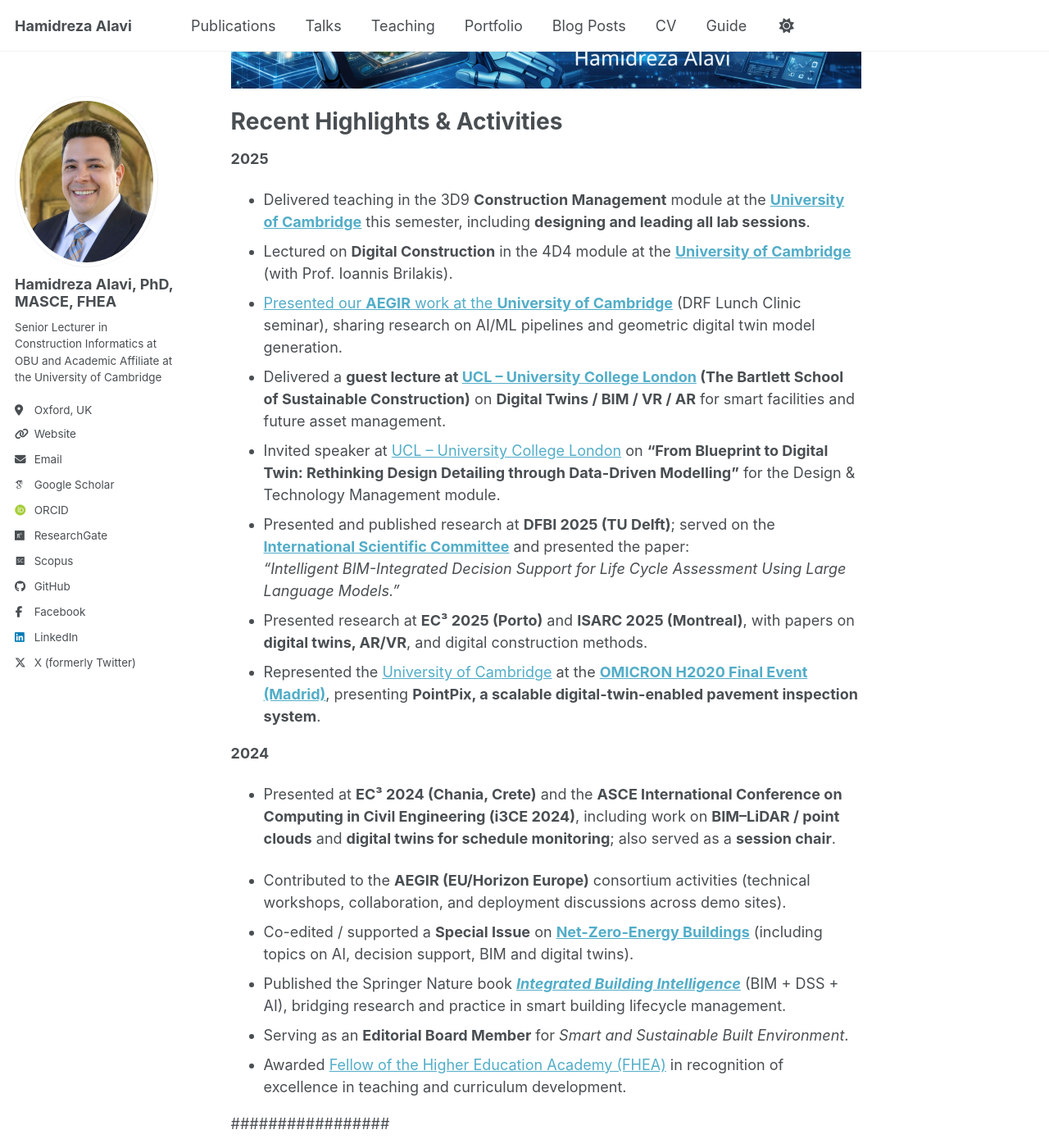
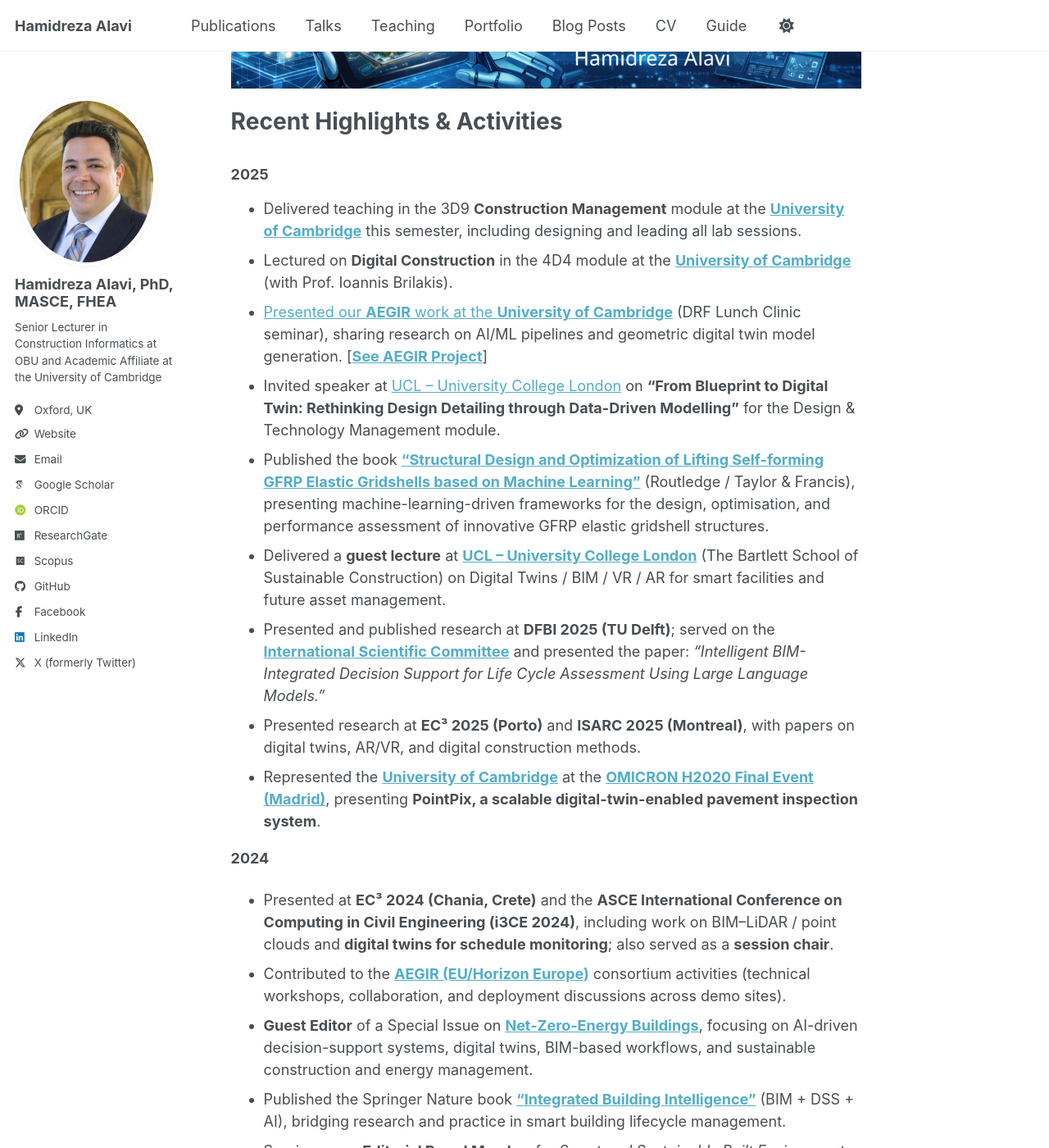
Before and after one commit to Hr-Alavi/Hr-Alavi.github.io, a Jekyll site: the page built from _pages/about.md, in a window 1280 px wide and 1400 px high, scrolled down 1009 px. Shown: the whole window at 82% size. Built offline with Jekyll 4.4.1, drawn with Linux system fonts in a browser that asks for light colours; some web fonts are replaced; a script bundle is joined from its source files by our own code; library files that are not in the unit come from our copies.

Commit message:
Update about.md

```diff
--- a/_pages/about.md
+++ b/_pages/about.md
@@ -18,24 +18,21 @@
 
 Recent Highlights & Activities
 ======
-**2025**
-- Delivered teaching in the 3D9 **Construction Management** module at the [**University of Cambridge**](https://www.cam.ac.uk/) this semester, including **designing and leading all lab sessions**.
+### **2025**
+- Delivered teaching in the 3D9 **Construction Management** module at the [**University of Cambridge**](https://www.cam.ac.uk/) this semester, including designing and leading all lab sessions.
 - Lectured on **Digital Construction** in the 4D4 module at the [**University of Cambridge**](https://www.cam.ac.uk/) (with Prof. Ioannis Brilakis).
-- [Presented our **AEGIR** work at the **University of Cambridge**](https://drf.eng.cam.ac.uk/events/drf-lunchtime-clinic-dr-mudan-wang-and-dr-hamidreza-alavi) (DRF Lunch Clinic seminar), sharing research on AI/ML pipelines and geometric digital twin model generation.
-- Delivered a **guest lecture at [UCL – University College London](https://www.ucl.ac.uk/) (The Bartlett School of Sustainable Construction)** on **Digital Twins / BIM / VR / AR** for smart facilities and future asset management.
+- [Presented our **AEGIR** work at the **University of Cambridge**](https://drf.eng.cam.ac.uk/events/drf-lunchtime-clinic-dr-mudan-wang-and-dr-hamidreza-alavi) (DRF Lunch Clinic seminar), sharing research on AI/ML pipelines and geometric digital twin model generation. [[**See AEGIR Project**](https://aegirproject.eu/)]
 - Invited speaker at [UCL – University College London](https://www.ucl.ac.uk/) on **“From Blueprint to Digital Twin: Rethinking Design Detailing through Data-Driven Modelling”** for the Design & Technology Management module.
-- Presented and published research at **DFBI 2025 (TU Delft)**; served on the [**International Scientific Committee**](https://www.dfbi.net/technical-committee) and presented the paper:
-  *“Intelligent BIM-Integrated Decision Support for Life Cycle Assessment Using Large Language Models.”*
-- Presented research at **EC³ 2025 (Porto)** and **ISARC 2025 (Montreal)**, with papers on **digital twins, AR/VR**, and digital construction methods.
-- Represented the [University of Cambridge](https://www.cam.ac.uk/) at the [**OMICRON H2020 Final Event (Madrid)**](https://omicronproject.eu/final-event/), presenting **PointPix, a scalable digital-twin-enabled pavement inspection system**.
+- Published the book [**"Structural Design and Optimization of Lifting Self-forming GFRP Elastic Gridshells based on Machine Learning"**](https://www.taylorfrancis.com/books/mono/10.1201/9781003565055/structural-design-optimization-lifting-self-forming-gfrp-elastic-gridshells-based-machine-learning-soheila-kookalani-hamidreza-alavi-farzad-pour-rahimian) (Routledge / Taylor & Francis), presenting machine-learning-driven frameworks for the design, optimisation, and performance assessment of innovative GFRP elastic gridshell structures.
+- Delivered a **guest lecture** at [**UCL – University College London**](https://www.ucl.ac.uk/) (The Bartlett School of Sustainable Construction) on Digital Twins / BIM / VR / AR for smart facilities and future asset management.
+- Presented and published research at **DFBI 2025 (TU Delft)**; served on the [**International Scientific Committee**](https://www.dfbi.net/technical-committee) and presented the paper: *“Intelligent BIM-Integrated Decision Support for Life Cycle Assessment Using Large Language Models.”*
+- Presented research at **EC³ 2025 (Porto)** and **ISARC 2025 (Montreal)**, with papers on digital twins, AR/VR, and digital construction methods.
+- Represented the [**University of Cambridge**](https://www.cam.ac.uk/) at the [**OMICRON H2020 Final Event (Madrid)**](https://omicronproject.eu/final-event/), presenting **PointPix, a scalable digital-twin-enabled pavement inspection system**.
 
 **2024**
-- Presented at **EC³ 2024 (Chania, Crete)** and the **ASCE International Conference on Computing in Civil Engineering (i3CE 2024)**, including work on **BIM–LiDAR / point clouds** and **digital twins for schedule monitoring**; also served as a **session chair**.
-
-- Contributed to the **AEGIR (EU/Horizon Europe)** consortium activities (technical workshops, collaboration, and deployment discussions across demo sites).
-- Co-edited / supported a **Special Issue** on [**Net-Zero-Energy Buildings**](https://www.mdpi.com/journal/buildings/special_issues/REJYKZAD56) (including topics on AI, decision support, BIM and digital twins).
-- Published the Springer Nature book [**_Integrated Building Intelligence_**](https://link.springer.com/book/10.1007/978-3-031-68865-2) (BIM + DSS + AI), bridging research and practice in smart building lifecycle management.
+- Presented at **EC³ 2024 (Chania, Crete)** and the **ASCE International Conference on Computing in Civil Engineering (i3CE 2024)**, including work on BIM–LiDAR / point clouds and **digital twins for schedule monitoring**; also served as a **session chair**.
+- Contributed to the [**AEGIR (EU/Horizon Europe)**](https://aegirproject.eu/) consortium activities (technical workshops, collaboration, and deployment discussions across demo sites).
+- **Guest Editor** of a Special Issue on [**Net-Zero-Energy Buildings**](https://www.mdpi.com/journal/buildings/special_issues/REJYKZAD56), focusing on AI-driven decision-support systems, digital twins, BIM-based workflows, and sustainable construction and energy management.
+- Published the Springer Nature book [**"Integrated Building Intelligence"**](https://link.springer.com/book/10.1007/978-3-031-68865-2) (BIM + DSS + AI), bridging research and practice in smart building lifecycle management.
 - Serving as an **Editorial Board Member** for *Smart and Sustainable Built Environment*.
-- Awarded [Fellow of the Higher Education Academy (FHEA)](https://www.advance-he.ac.uk/fellowship/fellowship) in recognition of excellence in teaching and curriculum development.
-
-#################
+- Awarded [**Fellow of the Higher Education Academy (FHEA)**](https://www.advance-he.ac.uk/fellowship/fellowship) in recognition of excellence in teaching and curriculum development.
```
